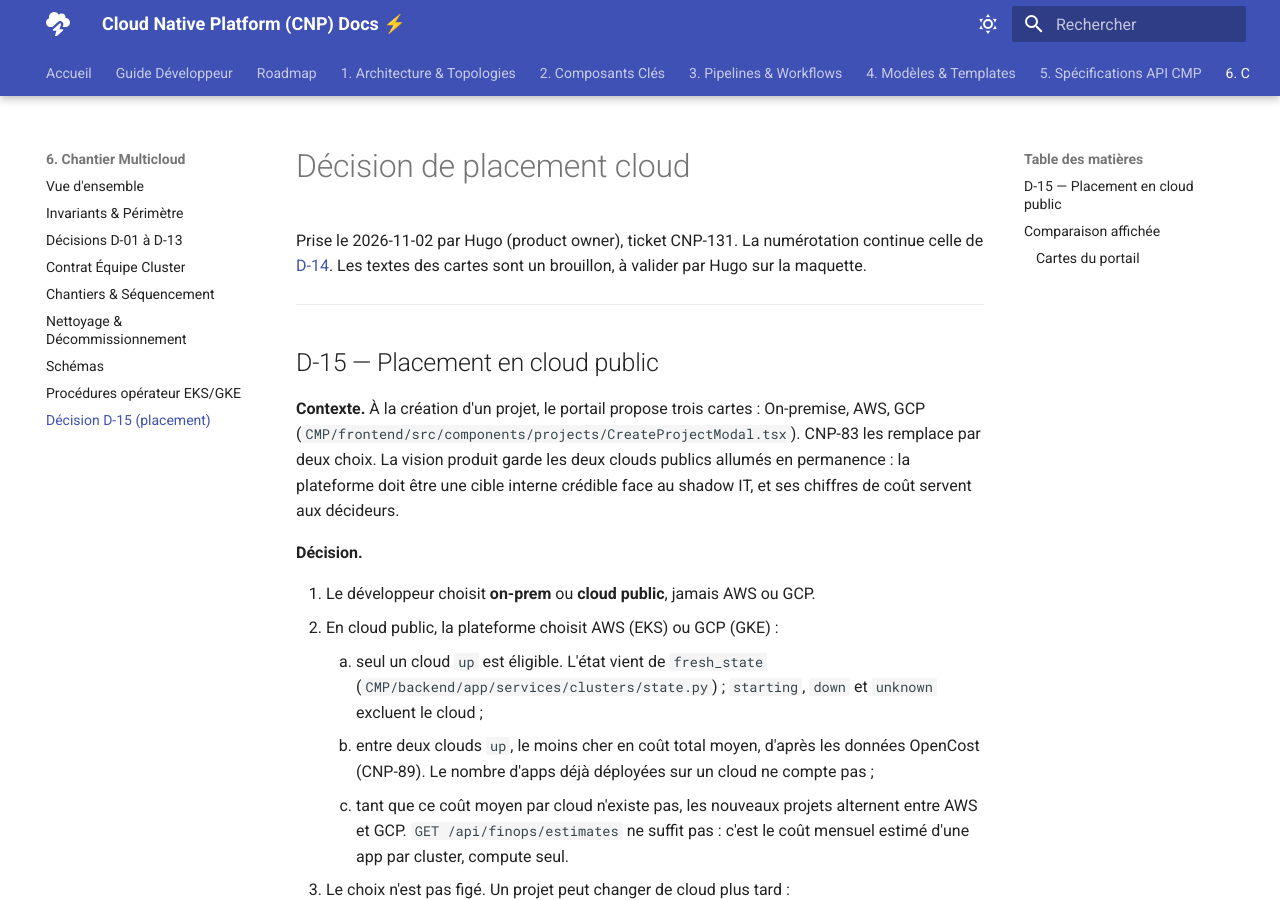
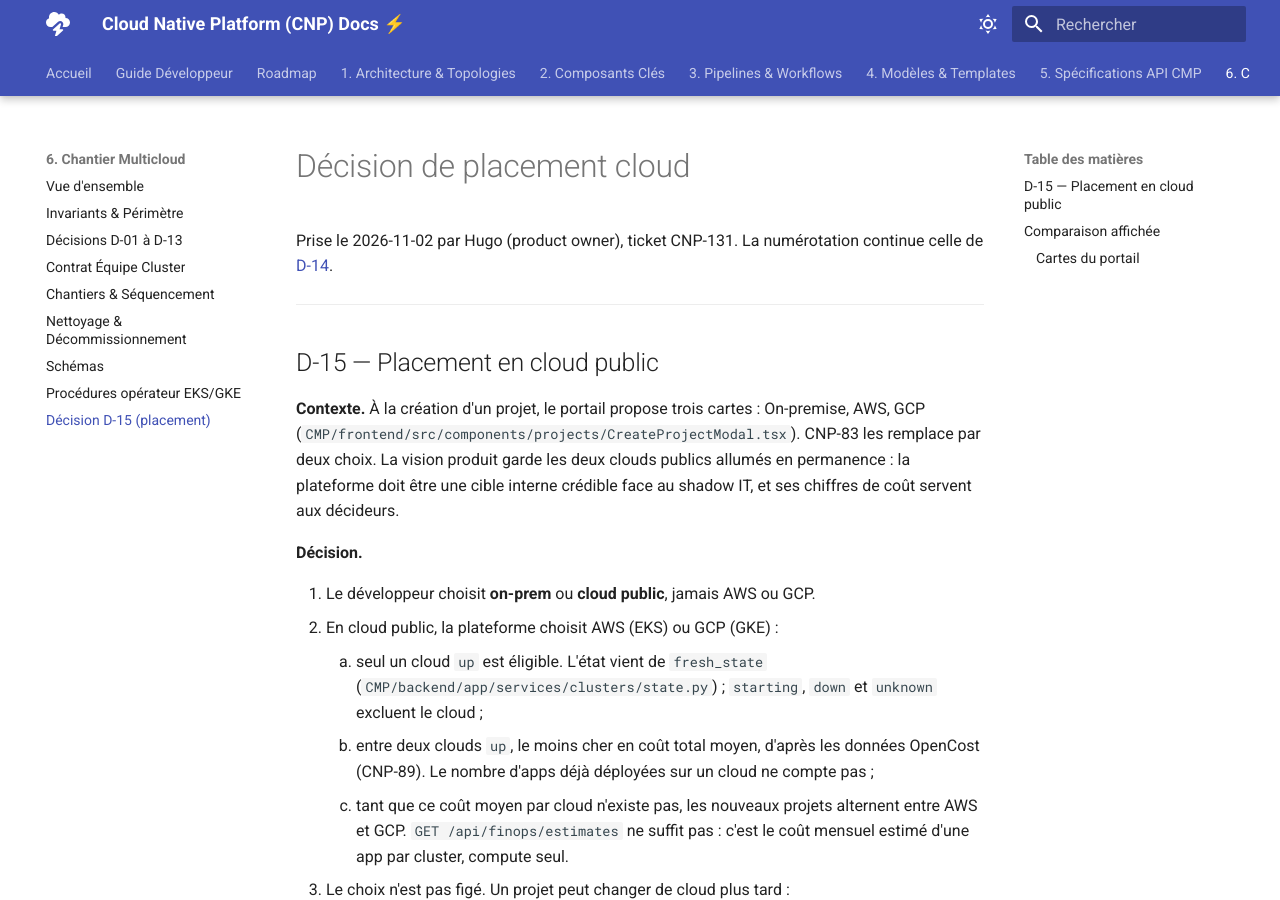
Before and after one commit to 3-Istor/cnp-docs, an MkDocs documentation site: the page built from docs/06-multicloud/08-placement-cloud-public.md, in a window 1280 px wide and 900 px high. Built offline with MkDocs 1.6.1 and Material for MkDocs 9.7.7, drawn with Linux system fonts in a browser that asks for light colours.

Commit message:
CNP-131: drop the draft note now that the cards are decided
Co-Authored-By: Claude Opus 5.5 <noreply@anthropic.com>

```diff
--- a/docs/06-multicloud/08-placement-cloud-public.md
+++ b/docs/06-multicloud/08-placement-cloud-public.md
@@ -1,8 +1,7 @@
 # Décision de placement cloud
 
 Prise le 2026-11-02 par Hugo (product owner), ticket CNP-131. La numérotation continue
-celle de [D-14](../08-finops/01-decisions.md). Les textes des cartes sont un brouillon, à
-valider par Hugo sur la maquette.
+celle de [D-14](../08-finops/01-decisions.md).
 
 ---
 
```
